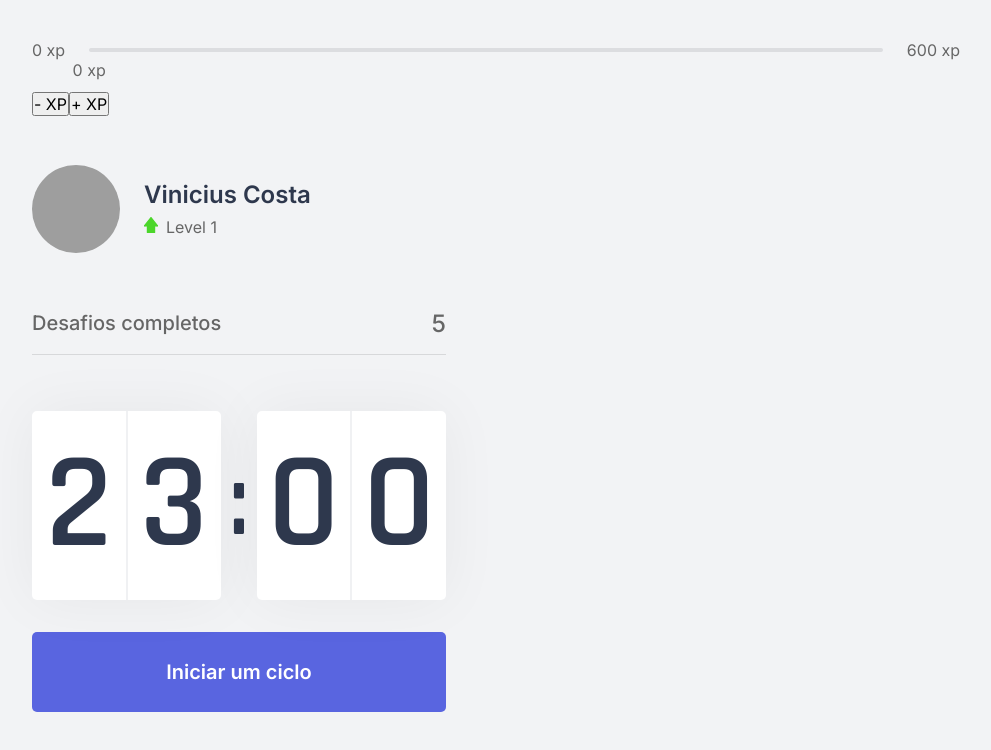
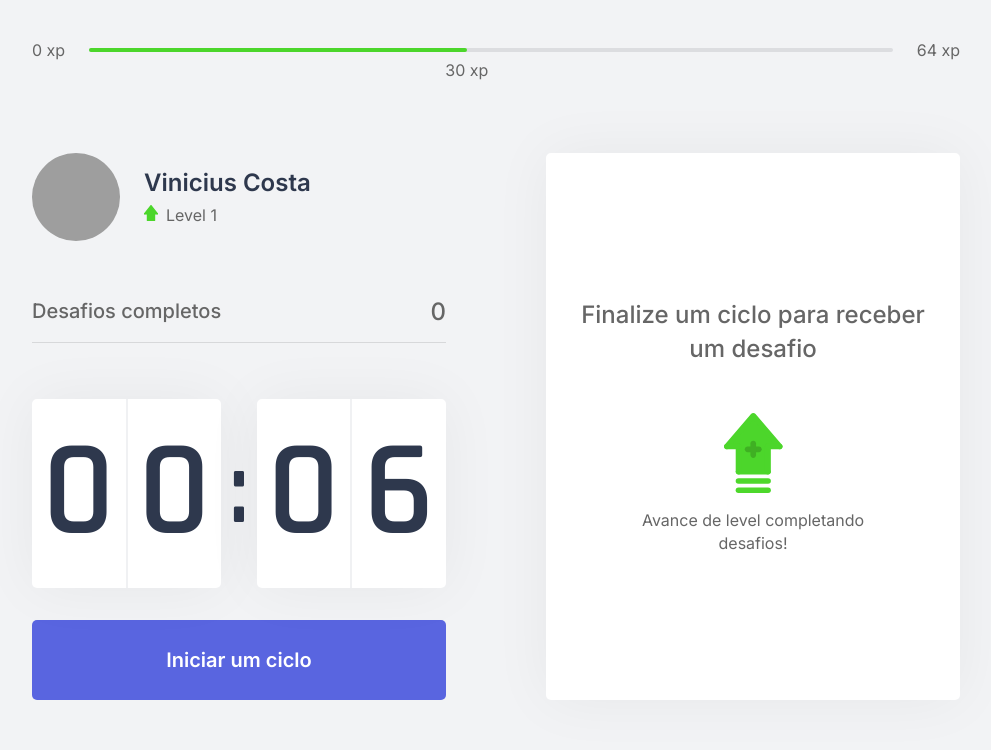
Before and after one commit to viniciuscosta89/moveit-next, a Next.js app: page / in a window 1280 px wide. Shown: the top 750 px of the page, without its empty margins (144-1135 px from the left). Built offline with nearby package versions, Linux system fonts and the light colour scheme; grey boxes are pictures that could not be loaded.

Commit message:
NLW#4 day 3

```diff
--- /dev/null
+++ b/challenges.json
@@ -0,0 +1,62 @@
+[
+  {
+    "type": "body",
+    "description": "Estique um de seus braços com a palma da mão virada para frente e puxe os dedos para cima por 10 segundos por mão.",
+    "amount": 80
+  },
+  {
+    "type": "body",
+    "description": "Estique seu braço contra o peito e puxe-o utilizando o outro braço por 10 segundos por braço.",
+    "amount": 60
+  },
+  {
+    "type": "body",
+    "description": "Puxe seu pescoço com a ajuda da mão para a direita e para a esquerda, permanecendo na posição por alguns segundos.",
+    "amount": 70
+  },
+  {
+    "type": "body",
+    "description": "Com as duas mãos na parte de trás da cabeça, leve-a para baixo, alongando a parte de trás da região.",
+    "amount": 60
+  },
+  {
+    "type": "body",
+    "description": "Cruze as pernas e desça com as mãos esticadas em direção ao chão. Repita o movimento com a outra perna na frente.",
+    "amount": 100
+  },
+  {
+    "type": "body",
+    "description": "Sentado, abra as pernas e tente encostar as palmas das mãos no chão, repita 3 vezes por 5 segundos.",
+    "amount": 80
+  },
+  {
+    "type": "body",
+    "description": "Puxe o joelho de encontro ao peito e segure, troque de perna após 10 segundos.",
+    "amount": 50
+  },
+  {
+    "type": "body",
+    "description": "Sentado, cruze uma perna e incline seu tronco à frente, troque de perna após 10 segundos.",
+    "amount": 80
+  },
+  {
+    "type": "eye",
+    "description": "Sentado, feche os olhos e cubra-os com as palmas da mão durante 2 minutos, depois abra normalmente.",
+    "amount": 90
+  },
+  {
+    "type": "eye",
+    "description": "Em algum ambiente aberto, olhe o mais longe que puder em quatro direções por 3s, mexa apenas os olhos. Repita 3 vezes.",
+    "amount": 140
+  },
+  {
+    "type": "eye",
+    "description": "Usando os polegares, massage a área abaixo das sobrancelhas em movimentos circulares por 15 segundos.",
+    "amount": 70
+  },
+  {
+    "type": "body",
+    "description": "Em pé, gire a cintura o máximo que puder para a esquerda, segure por cinco segundos. Repita para a direita.",
+    "amount": 90
+  }
+]
--- /dev/null
+++ b/src/components/ChallengeBox.tsx
@@ -0,0 +1,50 @@
+import { useContext } from 'react';
+import { ChallengesContext } from '../contexts/ChallengesContext.tsx';
+
+import styles from '../styles/components/ChallengeBox.module.scss';
+
+export function ChallengeBox() {
+  const { activeChallenge, resetChallenge } = useContext(ChallengesContext)
+
+  return (
+    <div className={styles.challengeBoxContainer}>
+      { activeChallenge ? (
+        <div className={styles.challengeActive}>
+          <header>Ganhe {activeChallenge.amount} xp</header>
+
+          <main>
+            <img src={`icons/${activeChallenge.type}.svg`} alt="" />
+            <strong>Novo desafio</strong>
+            <p>{activeChallenge.description}</p>
+          </main>
+
+          <footer>
+            <button
+              type="button"
+              className={styles.challengeFailedButton}
+              onClick={resetChallenge}
+            >
+              Falhei
+            </button>
+
+            <button
+              type="button"
+              className={styles.challengeSucceededButton}
+            >
+              Completei
+            </button>
+          </footer>
+        </div>
+      ) : (
+          <div className={styles.challengeNotActive}>
+            <strong>Finalize um ciclo para receber um desafio</strong>
+            <p>
+              <img src="icons/level-up.svg" alt="Level Up" />
+            Avance de level completando desafios!
+          </p>
+          </div>
+        )
+      }
+    </div>
+  )
+}
--- a/src/components/CompletedChallenges.tsx
+++ b/src/components/CompletedChallenges.tsx
@@ -1,13 +1,17 @@
+import { useContext } from 'react';
+import { ChallengesContext } from '../contexts/ChallengesContext.tsx';
 import styles from '../styles/components/CompletedChallenges.module.scss';
 
 export function CompletedChallenges() {
+  const { challengesCompleted } = useContext(ChallengesContext);
+
   return (
     <div className={styles.completedChallengesContainer}>
       <span>
         Desafios completos
       </span>
       <span>
-        5
+        {challengesCompleted}
       </span>
     </div>
   )
--- a/src/components/Countdown.tsx
+++ b/src/components/Countdown.tsx
@@ -1,9 +1,15 @@
 import styles from '../styles/components/Countdown.module.scss';
-import { useState, useEffect } from 'react';
+import { useState, useEffect, useContext } from 'react';
+import { ChallengesContext } from '../contexts/ChallengesContext.tsx';
+
+let CountdownTimer: NodeJS.Timeout;
 
 export function Countdown() {
-  const [time, setTime] = useState(23 * 60);
-  const [active, setActive] = useState(false);
+  const { startNewChallenge } = useContext(ChallengesContext)
+
+  const [time, setTime] = useState(0.1 * 60);
+  const [isActive, setIsActive] = useState(false);
+  const [hasFinished, setHasFinished] = useState(false);
 
   const minutes = Math.floor(time / 60);
   const seconds = time % 60;
@@ -12,16 +18,26 @@
   const [secondLeft, secondRight] = String(seconds).padStart(2, '0').split('');
 
   function startCountdown() {
-    setActive(true);
+    setIsActive(true);
+  }
+
+  function resetCountdown() {
+    clearTimeout(CountdownTimer);
+    setIsActive(false);
+    setTime(0.1 * 60)
   }
 
   useEffect(() => {
-    if (active && time > 0) {
-      setTimeout(() => {
+    if (isActive && time > 0) {
+      CountdownTimer = setTimeout(() => {
         setTime(time - 1);
       }, 1000)
+    } else if (isActive && time === 0) {
+      setHasFinished(true);
+      setIsActive(false);
+      startNewChallenge()
     }
-  }, [active, time])
+  }, [isActive, time])
 
   return (
     <div>
@@ -37,6 +53,28 @@
         </div>
       </div>
 
+      { hasFinished ? (
+        <button
+          type="button"
+          className={`${styles.countdownButton}`}
+          disabled
+        >
+          <span>
+            Ciclo encerrado
+          </span>
+          <img src="icons/checked.svg" alt="" />
+        </button>
+      ) : (
+          <>
+            { isActive ? (
+              <button
+                type="button"
+                className={`${styles.countdownButton} ${styles.countdownButtonActive}`}
+                onClick={resetCountdown}
+              >
+                Abandonar ciclo
+              </button>
+            ) : (
               <button
                 type="button"
                 className={styles.countdownButton}
@@ -44,6 +82,14 @@
               >
                 Iniciar um ciclo
               </button>
+              )
+            }
+          </>
+        )}
+
+
+
+
     </div>
   )
 }
--- a/src/components/ExperienceBar.tsx
+++ b/src/components/ExperienceBar.tsx
@@ -1,5 +1,6 @@
-import { useState } from "react";
+import { useContext, useState } from "react";
 import styles from '../styles/components/ExperienceBar.module.scss';
+import { ChallengesContext } from '../contexts/ChallengesContext.tsx';
 
 // const ExperienceBarStyled = styled.header`
 //   display: flex;
@@ -35,36 +36,24 @@
 // `
 
 export function ExperienceBar() {
-  const [experience, setExperience] = useState(0);
+  const { currentExperience, experienceToNextLevel } = useContext(ChallengesContext);
 
-  function increaseExperience() {
-    if (experience === 600) return
-    setExperience(experience + 60);
-  }
-
-  function decreaseExperience() {
-    if (experience === 0) return
-    setExperience(experience - 60);
-  }
+  const percentToNextLevel = Math.round((currentExperience * 100) / experienceToNextLevel);
 
   return (
     <div>
       <div className={styles.experienceBar}>
         <span>0 xp</span>
         <div>
-          <div style={{ width: `${experience / 6}%` }} />
+          <div style={{ width: `${percentToNextLevel}%` }} />
           <span className={styles.currentExperience}
-            style={{ left: `${experience / 6}%` }}
+            style={{ left: `${percentToNextLevel}%` }}
           >
-            {experience} xp
+            {currentExperience} xp
           </span>
         </div>
-        <span>600 xp</span>
+        <span>{experienceToNextLevel} xp</span>
       </div>
-
-      <button onClick={decreaseExperience}>- XP</button>
-      <button onClick={increaseExperience}>+ XP</button>
-
     </div >
   );
 }
--- /dev/null
+++ b/src/contexts/ChallengesContext.tsx
@@ -0,0 +1,67 @@
+import { createContext, useState, ReactNode } from 'react';
+import challenges from '../../challenges.json';
+
+interface Challenge {
+  type: 'body' | 'eye',
+  description: string,
+  amount: number
+}
+
+interface ChallengesContextData {
+  level: number,
+  currentExperience: number,
+  experienceToNextLevel: number,
+  challengesCompleted: number,
+  activeChallenge: Challenge,
+  levelUp: () => void,
+  startNewChallenge: () => void,
+  resetChallenge: () => void
+}
+
+interface ChallengesProviderProps {
+  children: ReactNode
+}
+
+export const ChallengesContext = createContext({} as ChallengesContextData)
+
+export function ChallengesProvider({ children }: ChallengesProviderProps) {
+  const [level, setLevel] = useState(1);
+  const [currentExperience, setCurrentExperience] = useState(30);
+  const [challengesCompleted, setChallengesCompleted] = useState(0);
+
+  const [activeChallenge, setActiveChallenge] = useState(null)
+
+  const experienceToNextLevel = Math.pow((level + 1) * 4, 2);
+
+  function levelUp() {
+    setLevel(level + 1)
+  }
+
+  function startNewChallenge() {
+    const randomChallengeIndex = Math.floor(Math.random() * challenges.length)
+    const challenge = challenges[randomChallengeIndex];
+
+    setActiveChallenge(challenge);
+  }
+
+  function resetChallenge() {
+    setActiveChallenge(null);
+  }
+
+  return (
+    <ChallengesContext.Provider
+      value={{
+        level,
+        levelUp,
+        currentExperience,
+        challengesCompleted,
+        startNewChallenge,
+        activeChallenge,
+        resetChallenge,
+        experienceToNextLevel
+      }}
+    >
+      { children}
+    </ChallengesContext.Provider>
+  )
+}
--- a/src/pages/_app.jsx
+++ b/src/pages/_app.jsx
@@ -1,4 +1,6 @@
-import { createGlobalStyle, ThemeProvider } from 'styled-components'
+import { useState } from 'react';
+import { createGlobalStyle, ThemeProvider } from 'styled-components';
+import { ChallengesProvider } from '../contexts/ChallengesContext.tsx';
 
 const GlobalStyle = createGlobalStyle`
   :root {
@@ -65,7 +67,9 @@
     <>
       <GlobalStyle />
       <ThemeProvider theme={theme}>
-        <Component {...pageProps} />
+        <ChallengesProvider>
+          <Component {...pageProps} />
+        </ChallengesProvider>
       </ThemeProvider>
     </>
   )
--- a/src/pages/index.jsx
+++ b/src/pages/index.jsx
@@ -4,6 +4,7 @@
 import { Profile } from '../components/Profile.tsx';
 import { CompletedChallenges } from '../components/CompletedChallenges.tsx';
 import { Countdown } from '../components/Countdown.tsx';
+import { ChallengeBox } from '../components/ChallengeBox.tsx';
 
 export default function Home() {
   return (
@@ -20,7 +21,9 @@
           <Countdown />
         </div>
 
-        <div></div>
+        <div>
+          <ChallengeBox />
+        </div>
       </section>
     </div>
   )
--- /dev/null
+++ b/src/styles/components/ChallengeBox.module.scss
@@ -0,0 +1,111 @@
+.challengeBoxContainer {
+  height: 100%;
+
+  background-color: var(--white);
+  border-radius: 5px;
+  box-shadow: 0 0 60px rgba(0, 0, 0, 0.05);
+  padding: 1.5rem 2rem;
+
+  display: flex;
+  flex-direction: column;
+  align-items: center;
+  justify-content: center;
+
+  text-align: center;
+}
+
+.challengeNotActive {
+  display: flex;
+  flex-direction: column;
+  align-items: center;
+
+  strong {
+    font-size: 1.5rem;
+    font-weight: 500;
+    line-height: 1.4;
+  }
+
+  p {
+    display: flex;
+    flex-direction: column;
+    align-items: center;
+    line-height: 1.4;
+    max-width: 70%;
+    margin-top: 3rem;
+
+    img {
+      margin-bottom: 1rem;
+    }
+  }
+}
+
+.challengeActive {
+  height: 100%;
+
+  display: flex;
+  flex-direction: column;
+
+  header {
+    color: var(--blue);
+    font-weight: 600;
+    font-size: 1.25rem;
+    padding: 0 2rem 1.5rem;
+    border-bottom: 1px solid var(--gray-line);
+  }
+
+  main {
+    flex: 1;
+
+    display: flex;
+    flex-direction: column;
+    align-items: center;
+    justify-content: center;
+
+    strong {
+      color: var(--title);
+      font-size: 2rem;
+      font-weight: 600;
+      margin: 1.5rem 0 1rem;
+    }
+
+    p {
+      line-height: 1.5;
+    }
+  }
+
+  footer {
+    display: grid;
+    grid-template-columns: 1fr 1fr;
+    gap: 1rem;
+
+    button {
+      height: 3rem;
+
+      display: flex;
+      align-items: center;
+      justify-content: center;
+
+      border: none;
+      border-radius: 5px;
+
+      color: var(--white);
+
+      font-size: 1rem;
+      font-weight: 600;
+
+      transition: all 0.3s ease-in-out;
+
+      &:hover {
+        filter: brightness(0.9);
+      }
+    }
+  }
+}
+
+.challengeFailedButton {
+  background-color: var(--red);
+}
+
+.challengeSucceededButton {
+  background-color: var(--green);
+}
```
Also changed, not shown: src/styles/components/Countdown.module.scss (+52 -0 lines), public/icons/checked.svg (added). Lines whose indentation alone changed are shown as unchanged.
